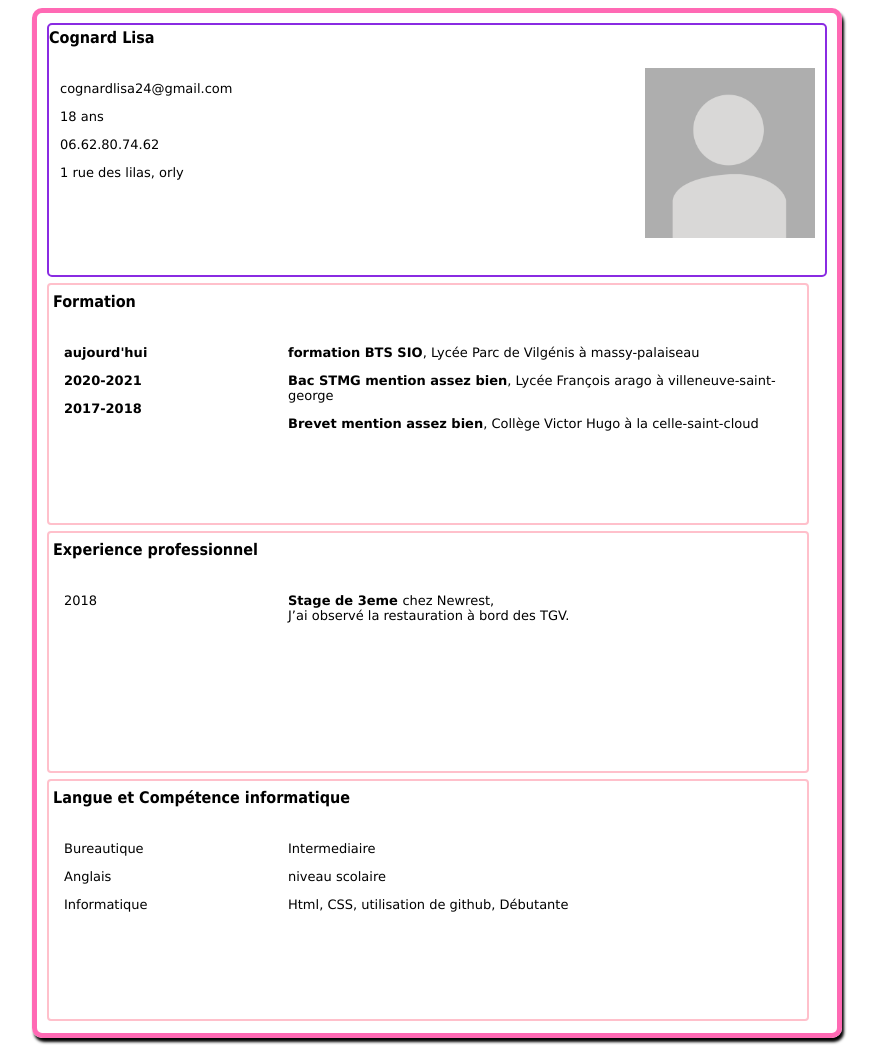
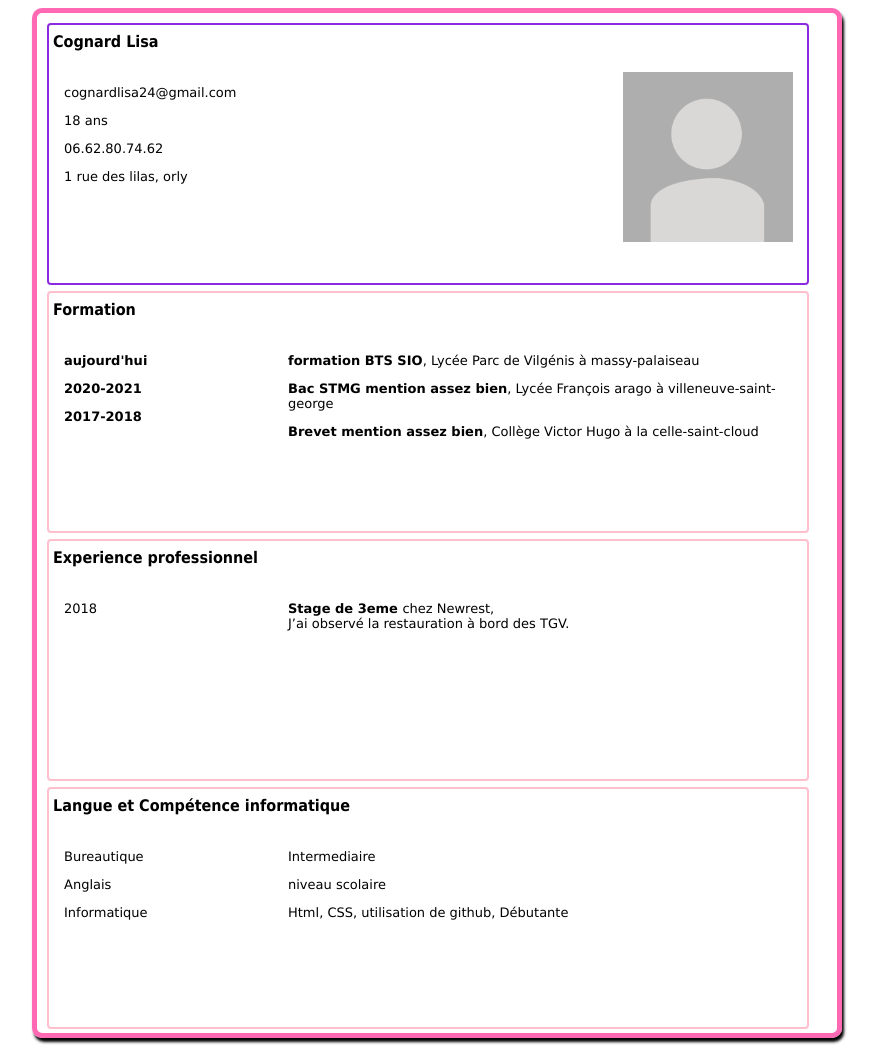
Before and after one commit to lisouche/lisouche, a PHP site: page /tp5.html in a window 1280 px wide. Shown: the whole page, without its empty margins (203-1080 px from the left). Run offline with PHP 8.4, Linux system fonts and the light colour scheme.

Commit message:
Update cv.css

```diff
--- a/cv.css
+++ b/cv.css
@@ -27,8 +27,9 @@ box-shadow: 2px 4px 3px black;
 .entete
 {border: 2px solid blueviolet;
 height: 250px;
-border-radius: 5px;
-
+border-radius: 4px;
+width: 750px;
+padding: 4px;
 }
 
 .info
```
